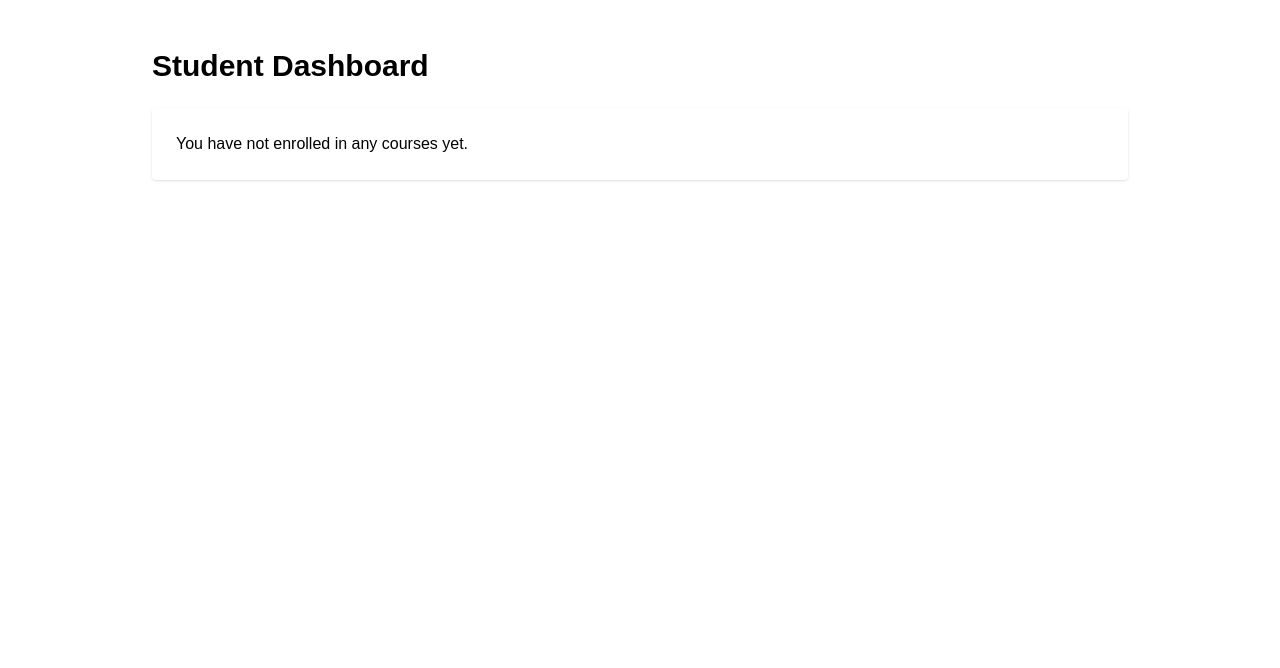
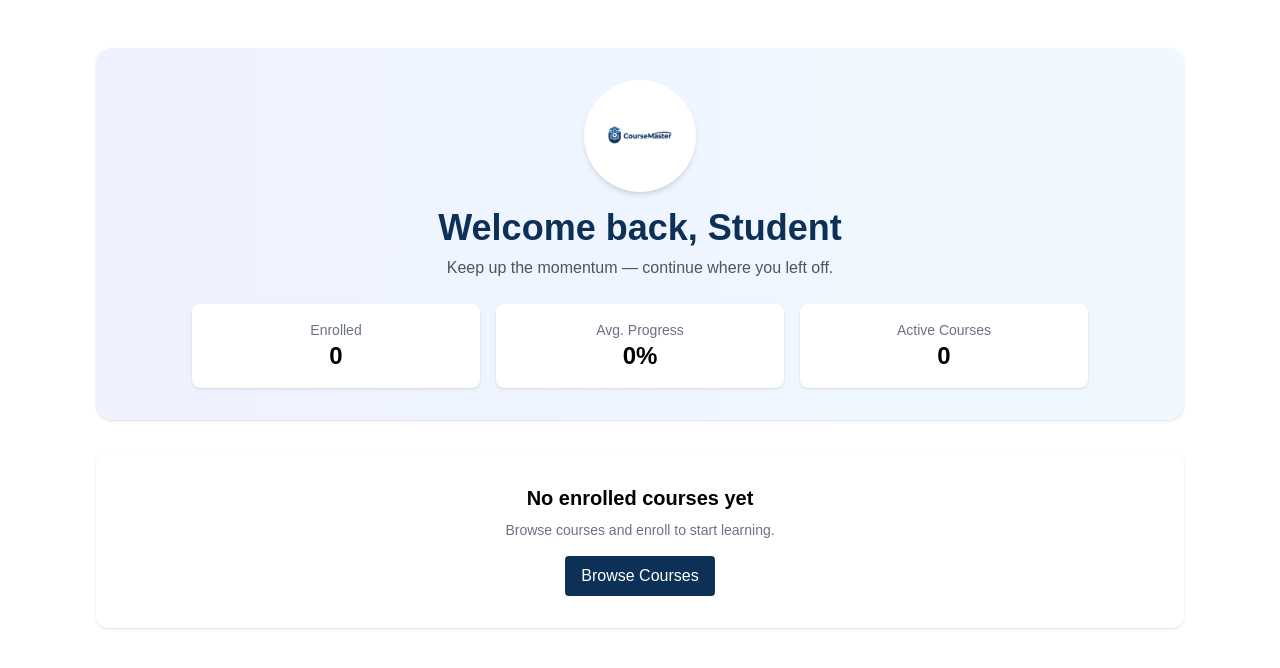
Before and after one commit to Bokul98/coursemaster-client, a React (Vite) app: page /student in a window 1280 px wide. Shown: the top 668 px of the page. Built offline with nearby package versions, Linux system fonts and the light colour scheme; a web font is replaced by a local one.

Commit message:
added dashboard student assignment and quiz

```diff
--- a/src/pages/Courses/Assignment.jsx
+++ b/src/pages/Courses/Assignment.jsx
@@ -1,13 +1,14 @@
 import React, { useState } from 'react';
 
-const Assignment = ({ courseId }) => {
+// Props: courseId (required), moduleId (optional)
+const Assignment = ({ courseId, moduleId = 'default' }) => {
   const [value, setValue] = useState('');
   const [submitted, setSubmitted] = useState(false);
 
   const handleSubmit = (e) => {
     e.preventDefault();
-    // Save assignment locally for demo
-    const key = `assignments_${courseId}`;
+    // Save assignment locally for demo (per-course + per-module)
+    const key = `assignments_${courseId}_${moduleId}`;
     const arr = JSON.parse(localStorage.getItem(key) || '[]');
     arr.push({ id: Date.now(), value, submittedAt: new Date().toISOString() });
     localStorage.setItem(key, JSON.stringify(arr));
--- a/src/pages/Courses/Quiz.jsx
+++ b/src/pages/Courses/Quiz.jsx
@@ -1,7 +1,9 @@
 import React, { useState } from 'react';
 
+// sample quizzes keyed by courseId -> moduleId could be extended
 const sampleQuizzes = {
-  1: [
+  1: {
+    default: [
       {
         id: 'q1',
         question: 'What is React primarily used for?',
@@ -15,10 +17,12 @@ const sampleQuizzes = {
         answer: 1
       }
     ]
+  }
 };
 
-const Quiz = ({ courseId }) => {
-  const quiz = sampleQuizzes[courseId] || [];
+// Props: courseId (required), moduleId (optional)
+const Quiz = ({ courseId, moduleId = 'default' }) => {
+  const quiz = (sampleQuizzes[courseId] && sampleQuizzes[courseId][moduleId]) || [];
   const [answers, setAnswers] = useState({});
   const [score, setScore] = useState(null);
 
@@ -32,10 +36,17 @@ const Quiz = ({ courseId }) => {
     quiz.forEach(q => {
       if (answers[q.id] === q.answer) correct += 1;
     });
-    setScore({ correct, total: quiz.length });
+    const result = { correct, total: quiz.length, answers, submittedAt: new Date().toISOString() };
+    setScore(result);
+
+    // persist quiz submission per-course+module for review
+    const key = `quiz_submissions_${courseId}_${moduleId}`;
+    const arr = JSON.parse(localStorage.getItem(key) || '[]');
+    arr.push({ id: Date.now(), ...result });
+    localStorage.setItem(key, JSON.stringify(arr));
   };
 
-  if (quiz.length === 0) return <div />;
+  if (quiz.length === 0) return <div className="text-sm text-gray-500">No quiz available for this module.</div>;
 
   return (
     <div>
--- a/src/pages/Shared/Navbar/Navbar.jsx
+++ b/src/pages/Shared/Navbar/Navbar.jsx
@@ -1,6 +1,7 @@
 import React, { useState, useEffect } from "react";
 import { Link, useNavigate } from "react-router-dom";
 import isAuthenticated from '../../../utils/auth';
+import LogoPng from '/src/assets/Logo.png';
 
 const Navbar = () => {
     const [open, setOpen] = useState(false);
@@ -33,8 +34,8 @@ const Navbar = () => {
             <div className="max-w-7xl mx-auto px-6 py-4 flex items-center justify-between">
 
                 {/* Logo Section */}
-                <Link to="/">
-                    <img src="/src/assets/Logo.png" alt="CourseMaster Logo" className="w-40 cursor-pointer" />
+                <Link to="/" className="flex items-center gap-3">
+                    <img src={LogoPng} alt="CourseMaster Logo" className="w-40 cursor-pointer" />
                 </Link>
 
                 {/* Desktop Menu */}
@@ -95,20 +96,20 @@ const Navbar = () => {
                     >
                         Courses
                     </Link>
-                    <Link
-                        to="/login"
-                        className="block px-6 py-3 hover:bg-gray-100 font-medium"
-                        onClick={() => setOpen(false)}
-                    >
-                        Login
-                    </Link>
-                    <Link
-                        to="/register"
-                        className="block px-6 py-3 hover:bg-gray-100 font-medium"
-                        onClick={() => setOpen(false)}
-                    >
-                        Register
-                    </Link>
+
+                    {!auth && (
+                        <>
+                            <Link to="/login" className="block px-6 py-3 hover:bg-gray-100 font-medium" onClick={() => setOpen(false)}>Login</Link>
+                            <Link to="/register" className="block px-6 py-3 hover:bg-gray-100 font-medium" onClick={() => setOpen(false)}>Register</Link>
+                        </>
+                    )}
+
+                    {auth && (
+                        <>
+                            <Link to="/student" className="block px-6 py-3 hover:bg-gray-100 font-medium" onClick={() => setOpen(false)}>Dashboard</Link>
+                            <button onClick={() => { setOpen(false); localStorage.removeItem('accessToken'); localStorage.removeItem('userRole'); localStorage.removeItem('userName'); window.dispatchEvent(new Event('authChange')); navigate('/'); }} className="w-full text-left px-6 py-3 hover:bg-gray-100 font-medium">Logout</button>
+                        </>
+                    )}
                 </div>
             )}
         </nav>
--- a/src/pages/Student/StudentDashboard.jsx
+++ b/src/pages/Student/StudentDashboard.jsx
@@ -1,41 +1,80 @@
 import React, { useEffect, useState } from 'react';
 import { Link } from 'react-router-dom';
+import Logo from '/src/assets/Logo.png';
 
 const StudentDashboard = () => {
   const [enrolled, setEnrolled] = useState([]);
+  const [userName, setUserName] = useState('Student');
 
   useEffect(() => {
     const data = JSON.parse(localStorage.getItem('enrolledCourses') || '[]');
     setEnrolled(data);
+    setUserName(localStorage.getItem('userName') || 'Student');
   }, []);
 
-  const updateProgress = (id, progress) => {
-    const next = enrolled.map(c => c.id === id ? { ...c, progress } : c);
-    setEnrolled(next);
-    localStorage.setItem('enrolledCourses', JSON.stringify(next));
-  };
+  return (
+    <div className="max-w-6xl mx-auto px-4 sm:px-6 lg:px-8 py-12">
+      {/* Hero */}
+      <div className="bg-gradient-to-r from-[#eef2ff] to-[#f0f9ff] rounded-2xl p-8 mb-8 shadow-sm">
+        <div className="max-w-4xl mx-auto text-center">
+          <div className="mx-auto w-20 h-20 sm:w-24 sm:h-24 md:w-28 md:h-28 rounded-full bg-white flex items-center justify-center shadow-md mb-4">
+            <img src={Logo} alt="Logo" className="w-12 h-12 sm:w-14 sm:h-14 md:w-16 md:h-16 object-contain" />
+          </div>
 
-  return (
-    <div className="max-w-5xl mx-auto px-6 py-12">
-      <h1 className="text-3xl font-bold mb-6">Student Dashboard</h1>
+          <h1 className="text-2xl sm:text-3xl md:text-4xl font-extrabold text-[#0D3056]">Welcome back, {userName}</h1>
+          <p className="mt-2 text-sm sm:text-base text-gray-600">Keep up the momentum — continue where you left off.</p>
 
+          {/* Stats */}
+          <div className="mt-6 grid grid-cols-1 sm:grid-cols-3 gap-4">
+            <div className="bg-white p-4 rounded-lg shadow flex flex-col items-center">
+              <div className="text-sm text-gray-500">Enrolled</div>
+              <div className="text-2xl font-bold">{enrolled.length}</div>
+            </div>
+            <div className="bg-white p-4 rounded-lg shadow flex flex-col items-center">
+              <div className="text-sm text-gray-500">Avg. Progress</div>
+              <div className="text-2xl font-bold">{
+                enrolled.length === 0 ? 0 : Math.round(enrolled.reduce((s,c) => s + (c.progress||0), 0) / enrolled.length)
+              }%</div>
+            </div>
+            <div className="bg-white p-4 rounded-lg shadow flex flex-col items-center">
+              <div className="text-sm text-gray-500">Active Courses</div>
+              <div className="text-2xl font-bold">{enrolled.filter(c => (c.progress||0) < 100).length}</div>
+            </div>
+          </div>
+        </div>
+      </div>
+
+      {/* Course list */}
       {enrolled.length === 0 ? (
-        <div className="bg-white p-6 rounded shadow">You have not enrolled in any courses yet.</div>
+        <div className="bg-white p-8 rounded-xl shadow text-center">
+          <h2 className="text-xl font-semibold mb-2">No enrolled courses yet</h2>
+          <p className="text-sm text-gray-500 mb-4">Browse courses and enroll to start learning.</p>
+          <Link to="/courses" className="inline-block px-4 py-2 bg-[#0D3056] text-white rounded">Browse Courses</Link>
+        </div>
       ) : (
-        <div className="grid gap-4">
+        <div className="grid gap-6 sm:grid-cols-2 lg:grid-cols-3">
           {enrolled.map(course => (
-            <div key={course.id} className="bg-white p-4 rounded shadow flex items-center justify-between">
-              <div>
-                <h2 className="font-semibold">{course.title}</h2>
-                <p className="text-sm text-gray-500">Progress: {course.progress || 0}%</p>
-                <div className="w-64 h-3 bg-gray-200 rounded overflow-hidden mt-2">
-                  <div className="h-full bg-[#0D3056]" style={{ width: `${course.progress || 0}%` }} />
+            <div key={course.id} className="bg-white p-5 rounded-2xl shadow hover:shadow-lg transition flex flex-col">
+              <div className="flex items-start justify-between">
+                <div>
+                  <h3 className="font-semibold text-lg">{course.title}</h3>
+                  <p className="text-sm text-gray-500 mt-1">Instructor: {course.instructor || '—'}</p>
+                </div>
+                <div className="text-right">
+                  <div className="text-sm text-gray-500">Progress</div>
+                  <div className="text-lg font-bold">{course.progress || 0}%</div>
                 </div>
               </div>
 
-              <div className="flex gap-2 items-center">
-                <Link to={`/courses/${course.id}/player`} className="px-4 py-2 bg-[#0D3056] text-white rounded">Open Course</Link>
-                <button onClick={() => updateProgress(course.id, Math.min(100, (course.progress || 0) + 10))} className="px-3 py-1 border rounded">+10%</button>
+              <div className="mt-4">
+                <div className="w-full bg-gray-100 h-3 rounded overflow-hidden">
+                  <div className="h-full bg-gradient-to-r from-[#0D3056] to-[#0A7CB7]" style={{ width: `${course.progress || 0}%` }} />
+                </div>
+              </div>
+
+              <div className="mt-4 flex items-center gap-2">
+                <Link to={`/courses/${course.id}/player`} className="px-3 py-2 bg-[#0D3056] text-white rounded">Continue</Link>
+                <Link to={`/courses/${course.id}/player`} className="px-3 py-2 border rounded">Lessons</Link>
               </div>
             </div>
           ))}
```
Also changed, not shown: src/assets/Logo.svg (added). Lines whose indentation alone changed are shown as unchanged.
